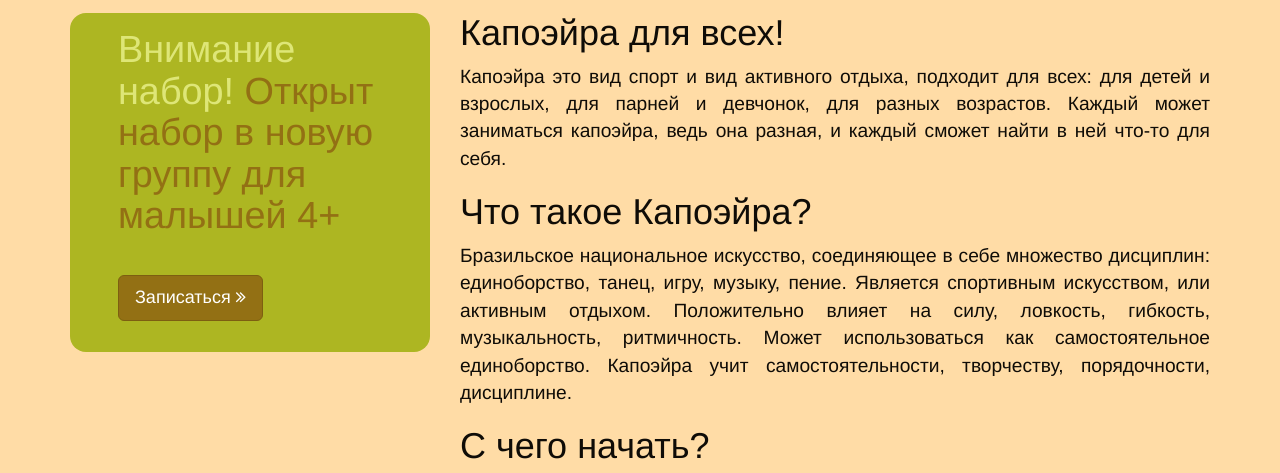
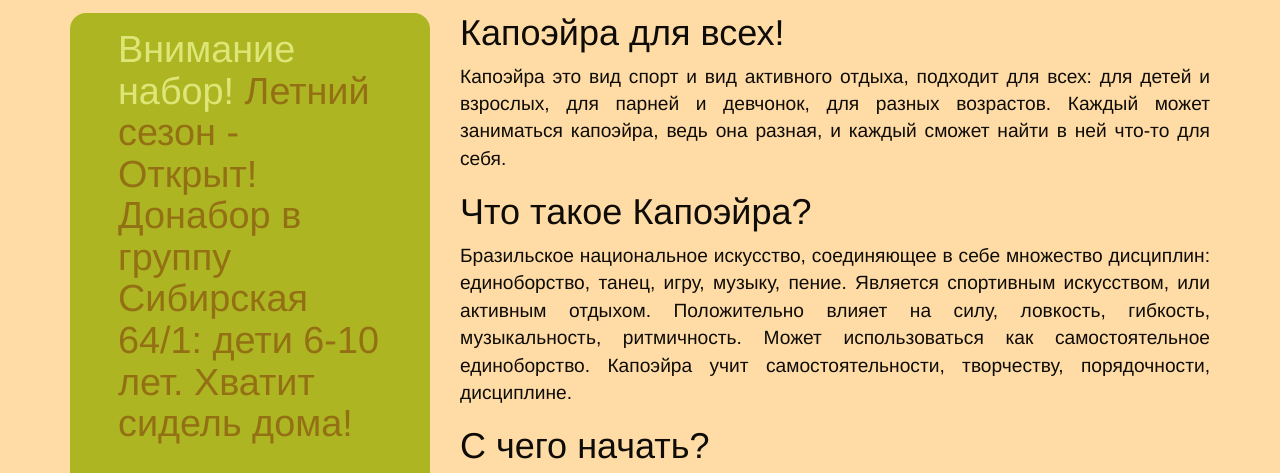
Before and after one commit to capoeira-tomsk/capoeira-tomsk.github.io, a plain HTML site: page index.html in a window 1280 px wide. Shown: the part 288-761 px from the top of the page. Drawn offline with Linux system fonts and the light colour scheme; a script that the page names is missing.

Commit message:
Update index.html

```diff
--- a/index.html
+++ b/index.html
@@ -131,7 +131,7 @@
         <div class="row">
             <div class="col-md-4">
                 <div class="jumbotron">
-                    <h1><span class="adv-heading">Внимание набор! <span class="text-primary">Открыт набор в новую группу для малышей 4+ </span></span></h1>
+                    <h1><span class="adv-heading">Внимание набор! <span class="text-primary">Летний сезон - Открыт! Донабор в группу Сибирская 64/1: дети 6-10 лет. Хватит сидель дома!  </span></span></h1>
                     <p><a href="#contacts" class="btn btn-primary btn-lg page-scroll">Записаться <i class="fa fa-angle-double-right "></i></a>
                     </p>
                 </div>
```
